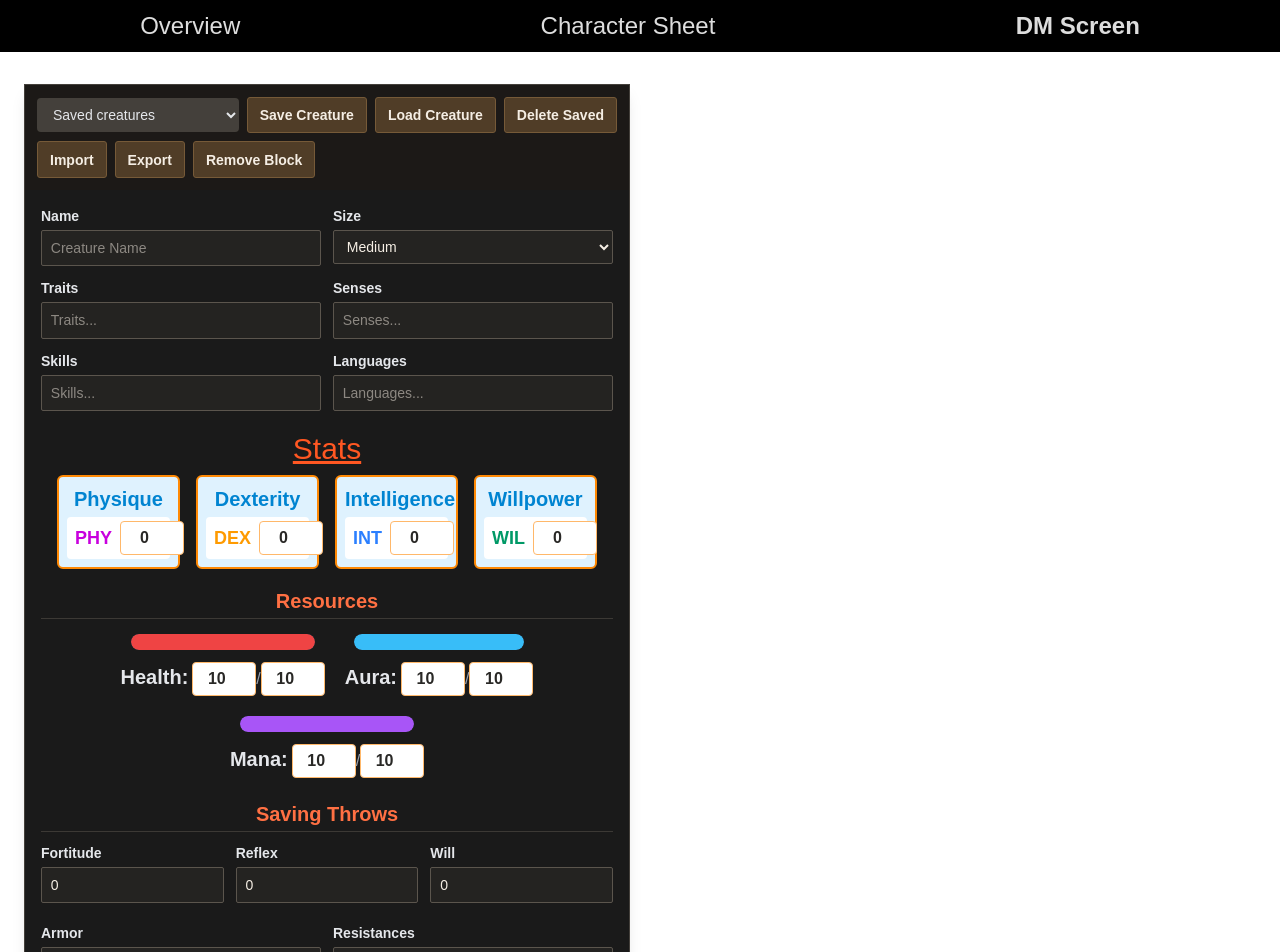
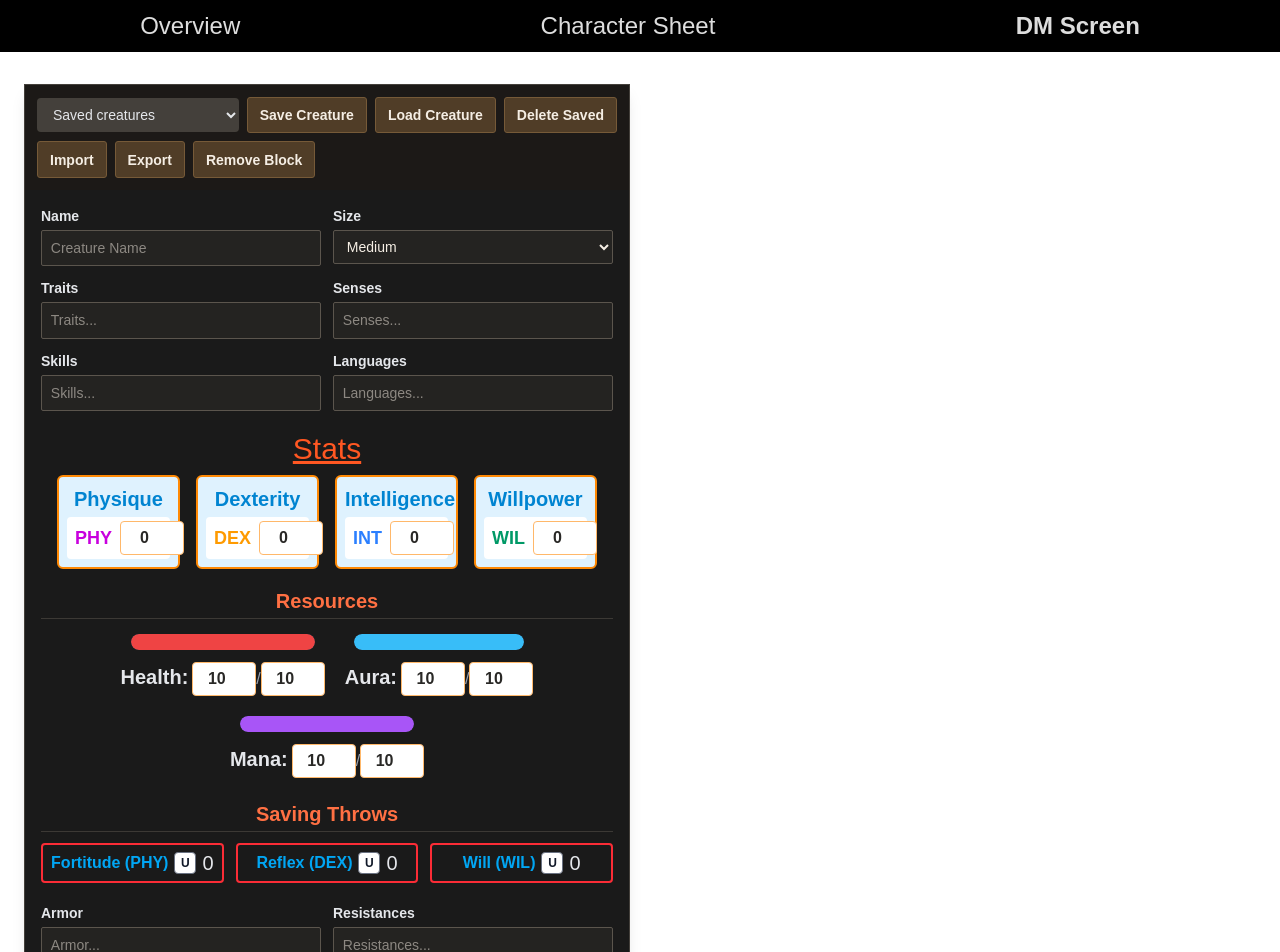
Before and after one commit to Acasez/kastorixv2, a React (Vite) app: page /kastorixv2/DMScreen in a window 1280 px wide. Shown: the top 952 px of the page. Built offline with nearby package versions, Linux system fonts and the light colour scheme.

Commit message:
Save prof for creatures

```diff
--- a/src/components/Buttons/ProficiencyMarker.tsx
+++ b/src/components/Buttons/ProficiencyMarker.tsx
@@ -1,5 +1,6 @@
 // ProficiencyMarker.tsx
-import { useCharacter } from "../../contexts/CharacterContext";
+import { useContext } from "react";
+import { CharacterContext } from "../../contexts/CharacterContext";
 import {
   PROFICIENCY_LEVELS,
   getProficiency,
@@ -10,6 +11,8 @@ type ProficiencyMarkerProps = {
   skillName: string;
   category?: "skills" | "saves";
   defaultTier?: ProficiencyTierName;
+  proficiency?: ProficiencyTierName;
+  onProficiencyChange?: (tier: ProficiencyTierName) => void;
 };
 
 function cycle(
@@ -29,23 +32,46 @@ export default function ProficiencyMarker({
   skillName,
   category = "skills",
   defaultTier = "Untrained",
+  proficiency,
+  onProficiencyChange,
 }: ProficiencyMarkerProps) {
-  const { character, updateCharacter } = useCharacter();
+  const characterContext = useContext(CharacterContext);
 
-  const proficiencies =
-    category === "saves"
-      ? character.saveProficiencies
-      : character.skillProficiencies;
+  if (Boolean(proficiency) !== Boolean(onProficiencyChange)) {
+    throw new Error(
+      "ProficiencyMarker requires both proficiency and onProficiencyChange in controlled mode",
+    );
+  }
 
   const currentTierName: ProficiencyTierName =
-    proficiencies[skillName] ?? defaultTier;
+    proficiency ??
+    (category === "saves"
+      ? characterContext?.character.saveProficiencies[skillName]
+      : characterContext?.character.skillProficiencies[skillName]) ??
+    defaultTier;
   const currentTier = getProficiency(currentTierName);
 
   const update = (direction: 1 | -1) => {
-    updateCharacter({
+    const nextTier = cycle(currentTierName, direction);
+    if (onProficiencyChange) {
+      onProficiencyChange(nextTier);
+      return;
+    }
+
+    if (!characterContext) {
+      throw new Error(
+        "ProficiencyMarker requires CharacterContext when uncontrolled",
+      );
+    }
+
+    const proficiencies =
+      category === "saves"
+        ? characterContext.character.saveProficiencies
+        : characterContext.character.skillProficiencies;
+    characterContext.updateCharacter({
       [category === "skills" ? "skillProficiencies" : "saveProficiencies"]: {
         ...proficiencies,
-        [skillName]: cycle(currentTierName, direction),
+        [skillName]: nextTier,
       },
     });
   };
--- a/src/components/DMScreen/CreatureEditor.tsx
+++ b/src/components/DMScreen/CreatureEditor.tsx
@@ -1,8 +1,18 @@
 import { useEffect, useRef, useState, type ChangeEvent } from "react";
-import { useCreature, type Creature } from "../../contexts/CreatureContext";
+import {
+  useCreature,
+  type Creature,
+  type CreatureSaveKey,
+} from "../../contexts/CreatureContext";
+import {
+  getProficiency,
+  PROFICIENCY_LEVELS,
+  type ProficiencyTierName,
+} from "../../constants/Proficiency";
 import { CREATURE_SIZES } from "../../constants/CreatureSizes";
 import StatsGrid from "../Buttons/StatsGrid";
 import HealthManaAuraBars from "../Buttons/HealthManaAuraBars";
+import ProficiencyMarker from "../Buttons/ProficiencyMarker";
 import CreatureMeta, { STORAGE_PREFIX } from "./CreatureMeta";
 export type CreatureSize = (typeof CREATURE_SIZES)[number];
 
@@ -21,7 +31,11 @@ const textFields = [
   ["passives", "Passives"],
 ] as const;
 
-function isCreature(value: unknown): value is Creature {
+type CreatureData = Omit<Creature, "savingThrows"> & {
+  savingThrows: Record<CreatureSaveKey, ProficiencyTierName | number>;
+};
+
+function isCreature(value: unknown): value is CreatureData {
   if (!value || typeof value !== "object") return false;
   const candidate = value as Partial<Creature>;
   return (
@@ -35,10 +49,35 @@ function isCreature(value: unknown): value is Creature {
     isTrack(candidate.health) &&
     isTrack(candidate.aura) &&
     isTrack(candidate.mana) &&
-    typeof candidate.savingThrows?.Fortitude === "number" &&
-    typeof candidate.savingThrows.Reflex === "number" &&
-    typeof candidate.savingThrows.Will === "number"
+    ["Fortitude", "Reflex", "Will"].every((save) => {
+      const saveValue = candidate.savingThrows?.[save as CreatureSaveKey];
+      return (
+        typeof saveValue === "number" ||
+        PROFICIENCY_LEVELS.some((tier) => tier.fullName === saveValue)
       );
+    })
+  );
+}
+
+function normalizeCreature(value: CreatureData): Creature {
+  const normalizeTier = (
+    tier: ProficiencyTierName | number,
+  ): ProficiencyTierName => {
+    if (typeof tier === "string") return tier;
+    return (
+      PROFICIENCY_LEVELS.find((level) => level.bonus === tier)?.fullName ??
+      "Untrained"
+    );
+  };
+
+  return {
+    ...value,
+    savingThrows: {
+      Fortitude: normalizeTier(value.savingThrows.Fortitude),
+      Reflex: normalizeTier(value.savingThrows.Reflex),
+      Will: normalizeTier(value.savingThrows.Will),
+    },
+  };
 }
 
 function isTrack(value: unknown): value is Creature["health"] {
@@ -94,7 +133,7 @@ export default function CreatureEditor({ onRemove }: { onRemove: () => void }) {
         localStorage.getItem(selectedKey) ?? "",
       );
       if (!isCreature(value)) throw new Error("Invalid creature data");
-      setCreature(value);
+      setCreature(normalizeCreature(value));
     } catch {
       window.alert("The selected saved creature could not be loaded.");
     }
@@ -130,7 +169,7 @@ export default function CreatureEditor({ onRemove }: { onRemove: () => void }) {
     try {
       const imported: unknown = JSON.parse(await file.text());
       if (!isCreature(imported)) throw new Error("Invalid creature data");
-      setCreature(imported);
+      setCreature(normalizeCreature(imported));
     } catch {
       window.alert("The selected file is not a valid creature JSON file.");
     }
@@ -208,23 +247,46 @@ export default function CreatureEditor({ onRemove }: { onRemove: () => void }) {
         <section>
           <h2 className="creature-section-title">Saving Throws</h2>
           <div className="grid grid-cols-3 gap-3">
-            {(["Fortitude", "Reflex", "Will"] as const).map((save) => (
-              <label className="creature-field" key={save}>
-                <span>{save}</span>
-                <input
-                  type="number"
-                  value={creature.savingThrows[save]}
-                  onChange={(event) =>
+            {(
+              [
+                { name: "Fortitude", stat: "PHY" },
+                { name: "Reflex", stat: "DEX" },
+                { name: "Will", stat: "WIL" },
+              ] as const
+            ).map((save) => {
+              const tierName = creature.savingThrows[save.name];
+              const tier = getProficiency(tierName);
+              const bonus = creature.stats[save.stat] + tier.bonus;
+
+              return (
+                <div
+                  className="flex items-center justify-center gap-1.5 rounded border-2 border-red-500 px-2 py-1"
+                  key={save.name}
+                >
+                  <span className="font-semibold text-sky-500">
+                    {save.name} ({save.stat})
+                  </span>
+                  <ProficiencyMarker
+                    skillName={save.name}
+                    proficiency={tierName}
+                    onProficiencyChange={(proficiency) =>
                       updateCreature({
                         savingThrows: {
                           ...creature.savingThrows,
-                        [save]: Number(event.target.value),
+                          [save.name]: proficiency,
                         },
                       })
                     }
                   />
-              </label>
-            ))}
+                  <span
+                    className="text-xl text-text-light"
+                    aria-label={`${save.name} bonus ${bonus}`}
+                  >
+                    {bonus > 0 ? `+${bonus}` : bonus}
+                  </span>
+                </div>
+              );
+            })}
           </div>
         </section>
 
--- a/src/contexts/CreatureContext.tsx
+++ b/src/contexts/CreatureContext.tsx
@@ -4,6 +4,9 @@ import {
   type Dispatch,
   type SetStateAction,
 } from "react";
+import type { ProficiencyTierName } from "../constants/Proficiency";
+
+export type CreatureSaveKey = "Fortitude" | "Reflex" | "Will";
 
 export type CreatureTrack = {
   current: number;
@@ -21,7 +24,7 @@ export type Creature = {
   health: CreatureTrack;
   aura: CreatureTrack;
   mana: CreatureTrack;
-  savingThrows: Record<"Fortitude" | "Reflex" | "Will", number>;
+  savingThrows: Record<CreatureSaveKey, ProficiencyTierName>;
   armor: string;
   resistances: string;
   speeds: string;
--- a/src/contexts/CreatureProvider.tsx
+++ b/src/contexts/CreatureProvider.tsx
@@ -12,7 +12,11 @@ const defaultCreature: Creature = {
   health: { current: 10, max: 10 },
   aura: { current: 10, max: 10 },
   mana: { current: 10, max: 10 },
-  savingThrows: { Fortitude: 0, Reflex: 0, Will: 0 },
+  savingThrows: {
+    Fortitude: "Untrained",
+    Reflex: "Untrained",
+    Will: "Untrained",
+  },
   armor: "",
   resistances: "",
   speeds: "",
```
Lines whose indentation alone changed are shown as unchanged.
